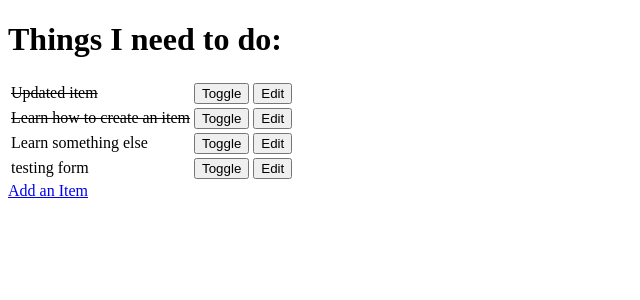
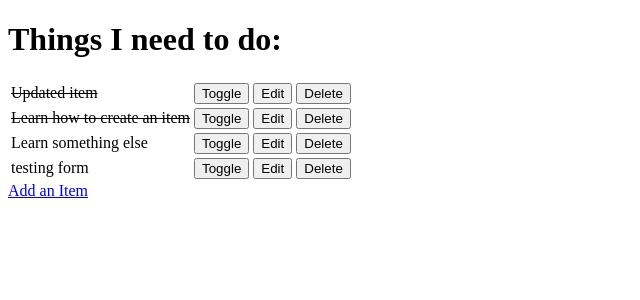
Before and after one commit to anteCedens/first-Django-project, a Django app: page / in a window 1280 px wide. Shown: the top 300 px of the page, without its empty margins (0-640 px from the left). Run offline with Django 3.2, Linux system fonts and the light colour scheme; data comes from the database, SQL or seed files in the repository.

Commit message:
Adding 'delete' functionality: delete button in todo_list.html; delete_item() in views.py; path in urls.py

```diff
--- a/django_todo/urls.py
+++ b/django_todo/urls.py
@@ -22,5 +22,6 @@ urlpatterns = [
     path('', views.get_todo_list, name='get_todo_list'),
     path('add', views.add_item, name='add'),
     path('edit/<item_id>', views.edit_item, name='edit'),
-    path('toggle/<item_id>', views.toggle_item, name='toggle')
+    path('toggle/<item_id>', views.toggle_item, name='toggle'),
+    path('delete/<item_id>', views.delete_item, name='delete')
 ]
--- a/todo/templates/todo/todo_list.html
+++ b/todo/templates/todo/todo_list.html
@@ -26,6 +26,11 @@
             <button>Edit</button>
           </a>
         </td>
+        <td>
+          <a href="/delete/{{ item.id }}">
+            <button>Delete</button>
+          </a>
+        </td>
       </tr>
       {% empty %}
       <tr>
--- a/todo/views.py
+++ b/todo/views.py
@@ -45,3 +45,9 @@ def toggle_item(request, item_id):
     item.done = not item.done
     item.save()
     return redirect('get_todo_list')
+
+
+def delete_item(request, item_id):
+    item = get_object_or_404(Item, id=item_id)
+    item.delete()
+    return redirect('get_todo_list')
```
